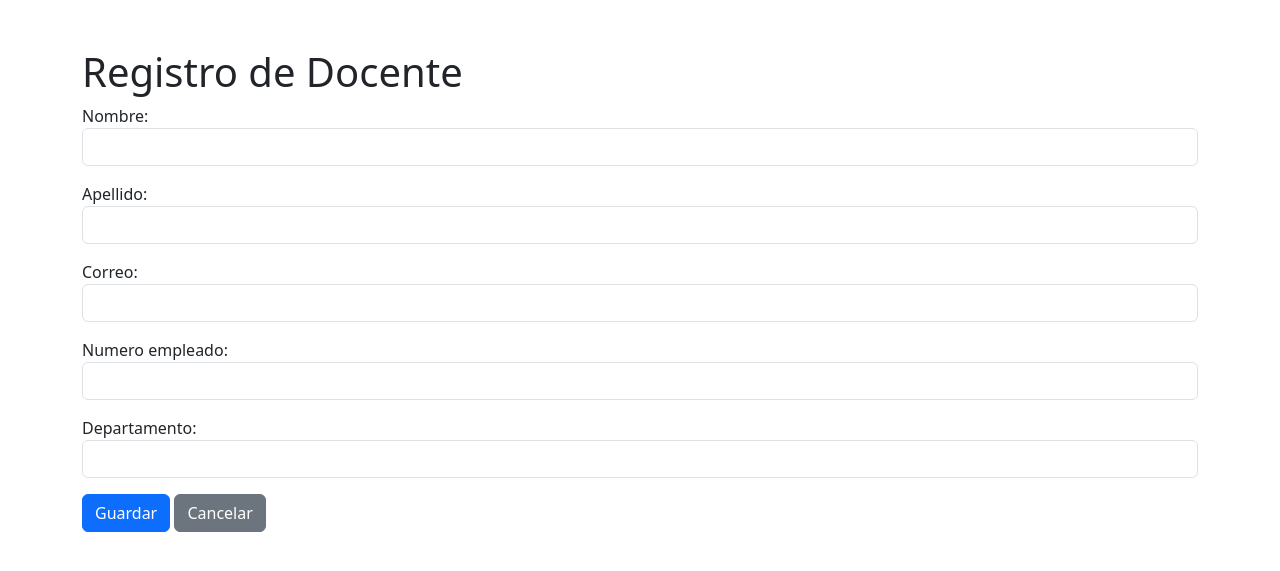
After one commit to jazielSlayer/Proyecto, a Django app: page /registro/docente/ in a window 1280 px wide. The commit adds this page. Shown: the top 571 px of the page. Run offline with Django 5.2, Linux system fonts and the light colour scheme.

Commit message:
Modificacion en la interface

```diff
--- /dev/null
+++ b/mi_app/forms.py
@@ -0,0 +1,26 @@
+from django import forms
+from .models import Estudiante, Docente
+
+class EstudianteForm(forms.ModelForm):
+    class Meta:
+        model = Estudiante
+        fields = ['nombre', 'apellido', 'correo', 'matricula', 'carrera']
+        widgets = {
+            'nombre': forms.TextInput(attrs={'class': 'form-control'}),
+            'apellido': forms.TextInput(attrs={'class': 'form-control'}),
+            'correo': forms.EmailInput(attrs={'class': 'form-control'}),
+            'matricula': forms.TextInput(attrs={'class': 'form-control'}),
+            'carrera': forms.TextInput(attrs={'class': 'form-control'}),
+        }
+
+class DocenteForm(forms.ModelForm):
+    class Meta:
+        model = Docente
+        fields = ['nombre', 'apellido', 'correo', 'numero_empleado', 'departamento']
+        widgets = {
+            'nombre': forms.TextInput(attrs={'class': 'form-control'}),
+            'apellido': forms.TextInput(attrs={'class': 'form-control'}),
+            'correo': forms.EmailInput(attrs={'class': 'form-control'}),
+            'numero_empleado': forms.TextInput(attrs={'class': 'form-control'}),
+            'departamento': forms.TextInput(attrs={'class': 'form-control'}),
+        }
--- a/mi_app/models.py
+++ b/mi_app/models.py
@@ -1,3 +1,23 @@
 from django.db import models
 
-# Create your models here.
+class Estudiante(models.Model):
+    nombre = models.CharField(max_length=100)
+    apellido = models.CharField(max_length=100)
+    correo = models.EmailField(unique=True)
+    matricula = models.CharField(max_length=20, unique=True)
+    carrera = models.CharField(max_length=100)
+    creado = models.DateTimeField(auto_now_add=True)
+
+    def __str__(self):
+        return f"{self.nombre} {self.apellido}"
+
+class Docente(models.Model):
+    nombre = models.CharField(max_length=100)
+    apellido = models.CharField(max_length=100)
+    correo = models.EmailField(unique=True)
+    numero_empleado = models.CharField(max_length=20, unique=True)
+    departamento = models.CharField(max_length=100)
+    creado = models.DateTimeField(auto_now_add=True)
+
+    def __str__(self):
+        return f"{self.nombre} {self.apellido}"
--- /dev/null
+++ b/mi_app/templates/mi_app/form_docente.html
@@ -0,0 +1,16 @@
+<!DOCTYPE html>
+<html>
+<head>
+    <title>Registro de Docente</title>
+    <link href="https://cdn.jsdelivr.net/npm/bootstrap@5.3.0/dist/css/bootstrap.min.css" rel="stylesheet">
+</head>
+<body class="container mt-5">
+    <h1>Registro de Docente</h1>
+    <form method="post">
+        {% csrf_token %}
+        {{ form.as_p }}
+        <button type="submit" class="btn btn-primary">Guardar</button>
+        <a href="{% url 'hola_mundo' %}" class="btn btn-secondary">Cancelar</a>
+    </form>
+</body>
+</html>
--- a/mi_app/urls.py
+++ b/mi_app/urls.py
@@ -3,4 +3,6 @@ from . import views
 
 urlpatterns = [
     path('', views.hola_mundo, name='hola_mundo'),
+    path('registro/estudiante/', views.registro_estudiante, name='registro_estudiante'),
+    path('registro/docente/', views.registro_docente, name='registro_docente'),
 ]
--- a/mi_app/views.py
+++ b/mi_app/views.py
@@ -1,10 +1,26 @@
-from django.shortcuts import render
+from django.shortcuts import render, redirect
 from django.http import HttpResponse
-from django.shortcuts import render
+from .forms import EstudianteForm, DocenteForm
 
 def hola_mundo(request):
-    return HttpResponse("¡Hola Mundo desde Django! 🚀")
+    return render(request, 'mi_app/inicio.html')
 
-# Create your views here.
-def hola_mundo(request):
-    return render(request, 'mi_app/inicio.html')  # Renderiza la plantilla
+def registro_estudiante(request):
+    if request.method == 'POST':
+        form = EstudianteForm(request.POST)
+        if form.is_valid():
+            form.save()
+            return redirect('hola_mundo')
+    else:
+        form = EstudianteForm()
+    return render(request, 'mi_app/form_estudiante.html', {'form': form})
+
+def registro_docente(request):
+    if request.method == 'POST':
+        form = DocenteForm(request.POST)
+        if form.is_valid():
+            form.save()
+            return redirect('hola_mundo')
+    else:
+        form = DocenteForm()
+    return render(request, 'mi_app/form_docente.html', {'form': form})
```
Also changed, not shown: mi_app/templates/mi_app/form_estudiante.html (added, +16 -0 lines), mi_app/templates/mi_app/inicio.html (+7 -4 lines).
